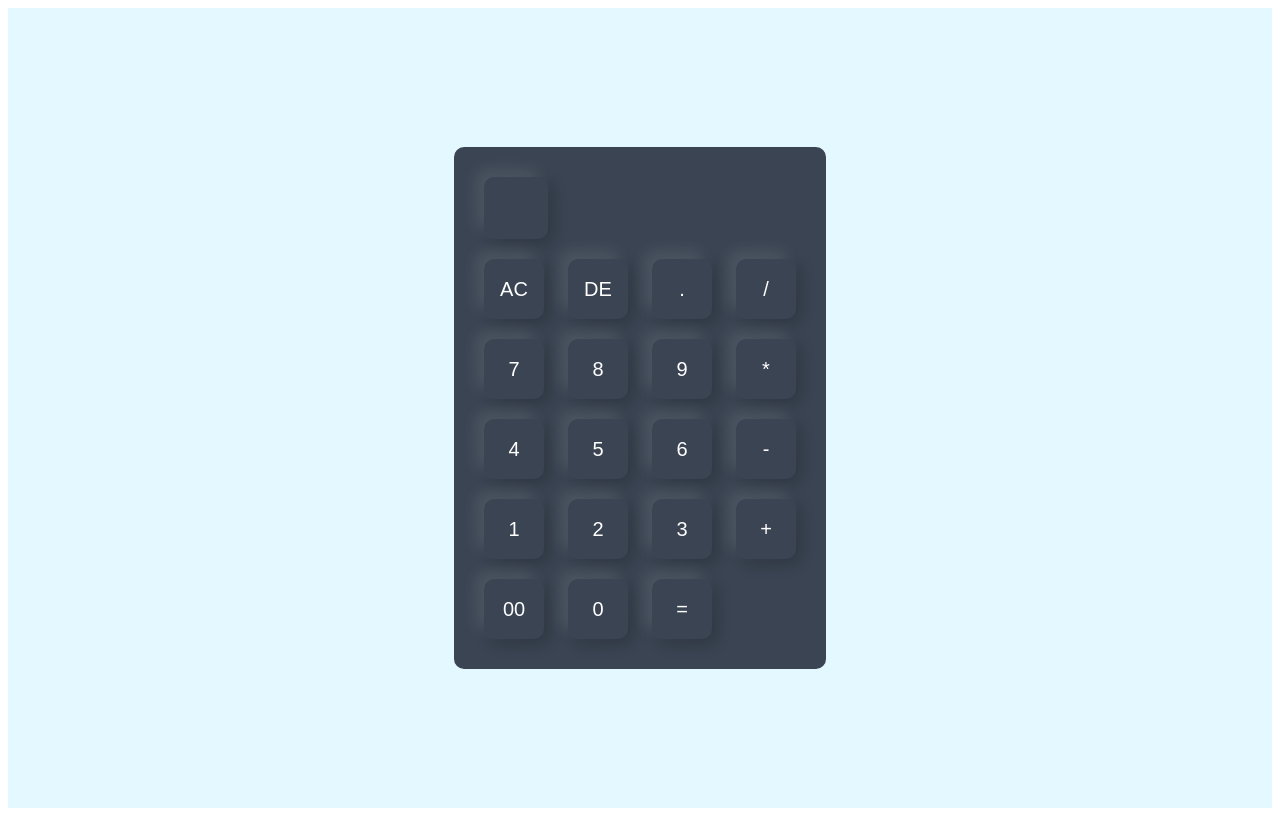
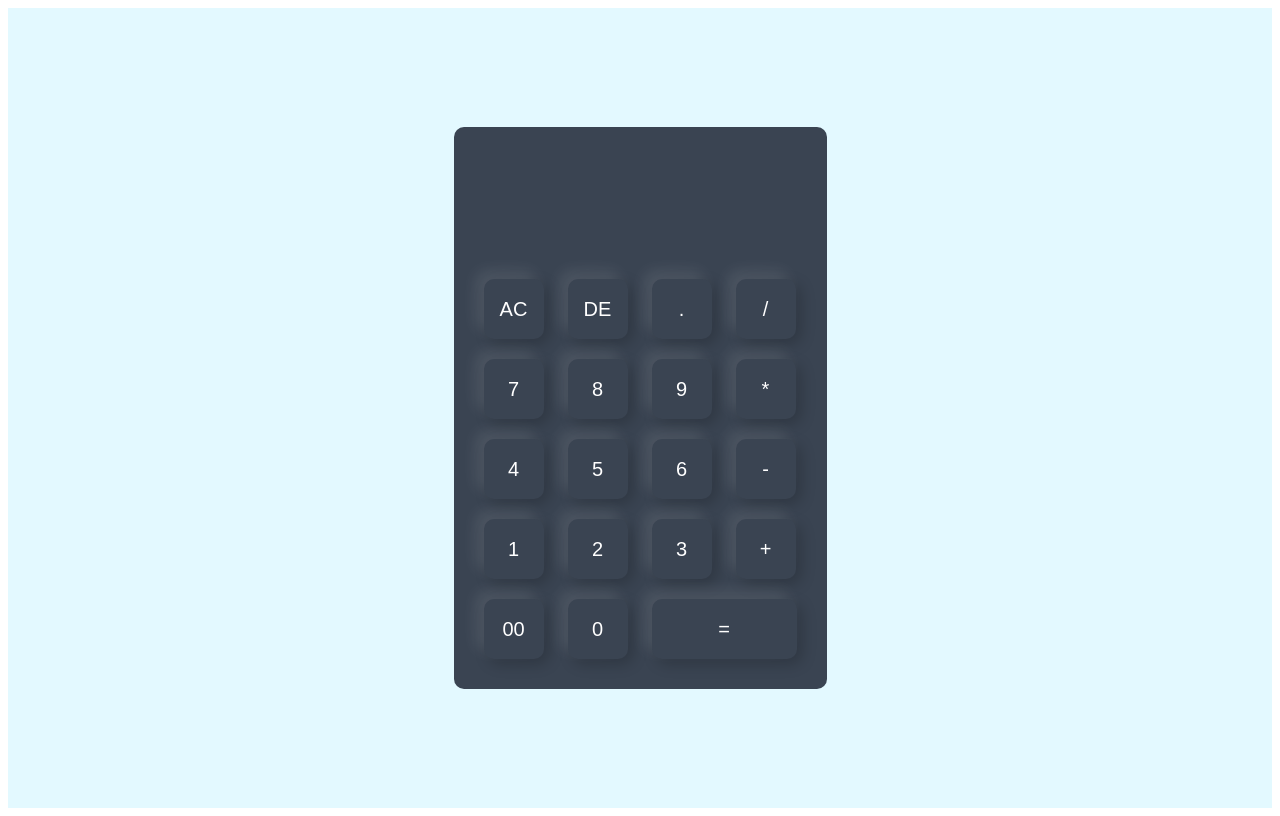
Before and after one commit to christopherFern/Calculator, a plain HTML site: page index.html in a window 1280 px wide. Drawn offline with Linux system fonts and the light colour scheme.

Commit message:
removed some of the features that were on the display
made the display wider and removed its shadow and made the equal button wider.

```diff
--- a/index.html
+++ b/index.html
@@ -11,7 +11,7 @@
 <div class="container">
     <div class="calculator">
         <form >
-            <div>
+            <div class="display">
                 <input type="text" name ="display">
             </div>
             <div>
@@ -41,7 +41,7 @@
             <div>
                 <input type="button" value="00">
                 <input type="button" value="0">
-                <input type="button" value="=">
+                <input type="button" value="=" class="equal">
             </div>
         </form>
     </div>
--- a/styles.css
+++ b/styles.css
@@ -24,3 +24,17 @@
     cursor: pointer;
     margin: 10px;
 }
+form .display{
+    display: flex;
+    justify-content: flex-end;
+    margin: 20px 0;
+}
+form .display input{
+    text-align: right;
+    flex: 1;
+    font-size: 45px;
+    box-shadow: none;
+}
+form input.equal{
+    width: 145px;
+}
```
